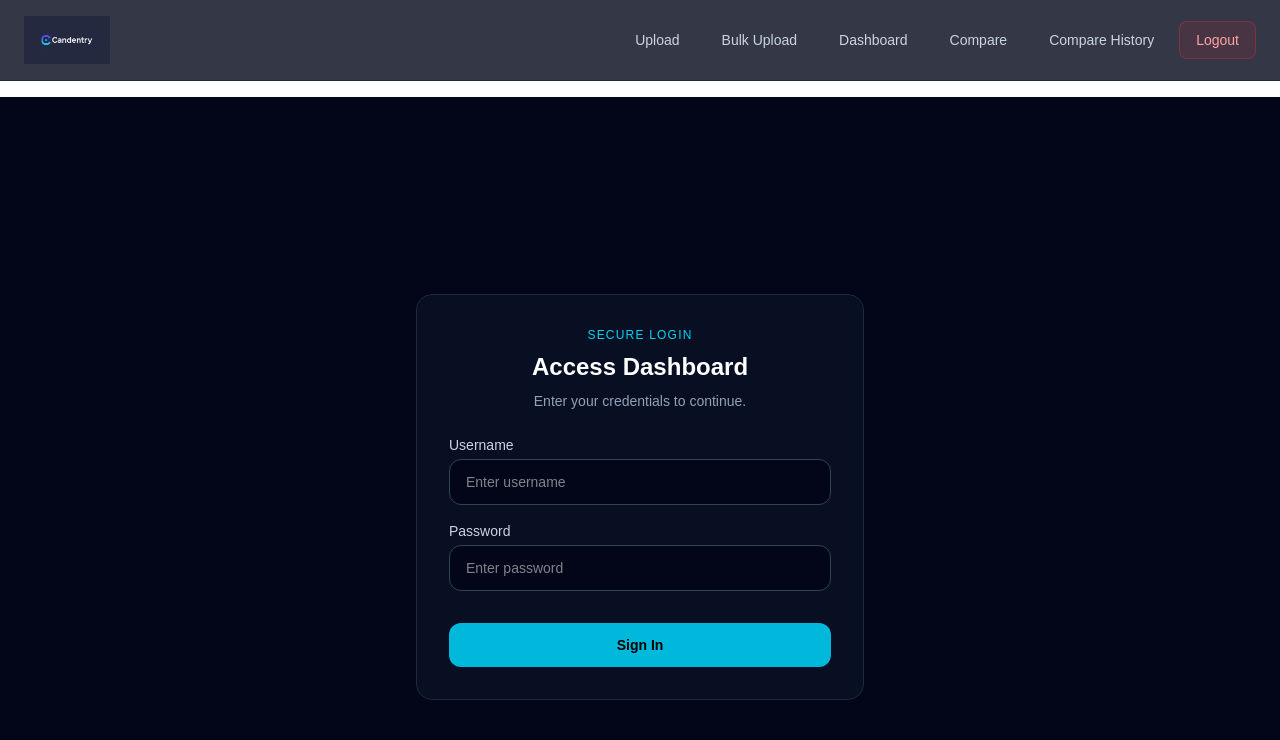
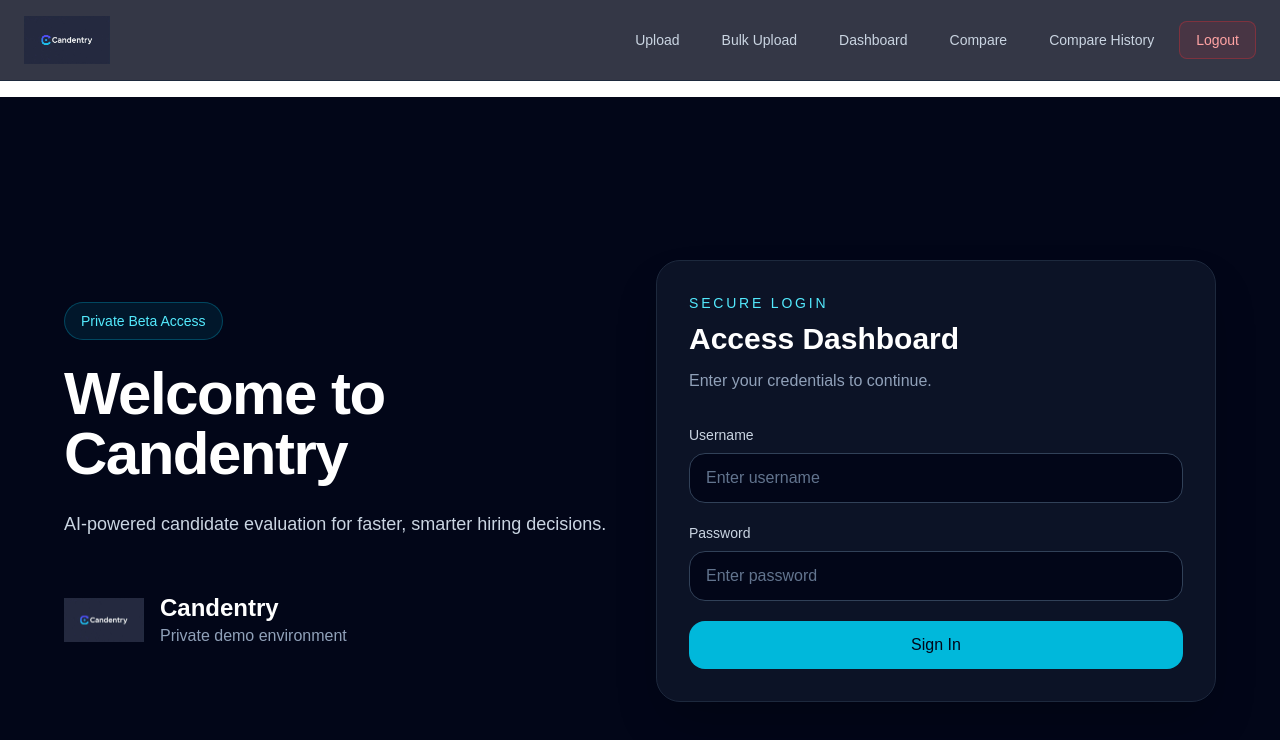
Before and after one commit to unvrsefer-design/candentry, a Next.js app: page /login in a window 1280 px wide. Shown: the top 740 px of the page. Built offline with nearby package versions, Linux system fonts and the light colour scheme.

Commit message:
restore login hero and remove demo credentials

```diff
--- a/app/login/page.tsx
+++ b/app/login/page.tsx
@@ -1,80 +1,161 @@
 "use client";
 
-import { useState } from "react";
+import Image from "next/image";
+import { useRouter, useSearchParams } from "next/navigation";
+import { FormEvent, Suspense, useMemo, useState } from "react";
 
-export default function LoginPage() {
+function LoginPageContent() {
+  const router = useRouter();
+  const searchParams = useSearchParams();
+
+  const nextPath = useMemo(() => {
+    return searchParams.get("next") || "/upload";
+  }, [searchParams]);
+
   const [username, setUsername] = useState("");
   const [password, setPassword] = useState("");
+  const [loading, setLoading] = useState(false);
+  const [error, setError] = useState("");
 
-  async function handleLogin(e: React.FormEvent) {
+  async function handleSubmit(e: FormEvent) {
     e.preventDefault();
+    setError("");
 
-    const res = await fetch("/api/login", {
+    try {
+      setLoading(true);
+
+      const response = await fetch("/api/login", {
         method: "POST",
-      body: JSON.stringify({ username, password }),
+        headers: {
+          "Content-Type": "application/json",
+        },
+        body: JSON.stringify({
+          username,
+          password,
+        }),
       });
 
-    if (res.ok) {
-      window.location.href = "/";
-    } else {
-      alert("Invalid credentials");
+      const result = await response.json();
+
+      if (!response.ok) {
+        setError(result.error || "Login failed.");
+        return;
+      }
+
+      router.push(nextPath);
+      router.refresh();
+    } catch {
+      setError("Something went wrong during login.");
+    } finally {
+      setLoading(false);
     }
   }
 
   return (
-    <div className="flex min-h-screen items-center justify-center bg-slate-950 px-6">
-      <div className="w-full max-w-md rounded-2xl border border-slate-800 bg-slate-900/60 p-8 backdrop-blur">
+    <main className="min-h-screen bg-slate-950 px-6 py-16 text-white">
+      <div className="mx-auto flex min-h-[80vh] max-w-6xl items-center">
+        <div className="grid w-full gap-8 lg:grid-cols-2">
+          <div className="flex flex-col justify-center">
+            <div className="mb-6 inline-flex w-fit rounded-full border border-cyan-500/30 bg-cyan-500/10 px-4 py-2 text-sm text-cyan-300">
+              Private Beta Access
+            </div>
 
-        {/* HEADER */}
-        <div className="mb-6 text-center">
-          <p className="text-xs uppercase tracking-widest text-cyan-400">
+            <h1 className="text-4xl font-semibold tracking-tight sm:text-6xl">
+              Welcome to Candentry
+            </h1>
+
+            <p className="mt-6 max-w-xl text-lg leading-8 text-slate-300">
+              AI-powered candidate evaluation for faster, smarter hiring
+              decisions.
+            </p>
+
+            <div className="mt-10 flex items-center gap-4">
+              <Image
+                src="/logo.png"
+                alt="Candentry logo"
+                width={88}
+                height={88}
+                className="h-20 w-20 object-contain"
+                priority
+              />
+              <div>
+                <p className="text-2xl font-semibold">Candentry</p>
+                <p className="text-slate-400">Private demo environment</p>
+              </div>
+            </div>
+          </div>
+
+          <div className="rounded-3xl border border-slate-800 bg-slate-900/80 p-8 shadow-2xl backdrop-blur">
+            <div className="mb-8">
+              <p className="text-sm uppercase tracking-[0.2em] text-cyan-300">
                 Secure Login
               </p>
-          <h1 className="mt-2 text-2xl font-semibold text-white">
-            Access Dashboard
-          </h1>
-          <p className="mt-2 text-sm text-slate-400">
+              <h2 className="mt-2 text-3xl font-semibold">Access Dashboard</h2>
+              <p className="mt-3 text-slate-400">
                 Enter your credentials to continue.
               </p>
             </div>
 
-        {/* FORM */}
-        <form onSubmit={handleLogin} className="space-y-4">
-
+            <form onSubmit={handleSubmit} className="space-y-5">
               <div>
-            <label className="mb-1 block text-sm text-slate-300">
+                <label className="mb-2 block text-sm font-medium text-slate-300">
                   Username
                 </label>
                 <input
                   type="text"
-              placeholder="Enter username"
                   value={username}
                   onChange={(e) => setUsername(e.target.value)}
-              className="w-full rounded-xl border border-slate-700 bg-slate-950 px-4 py-3 text-sm text-white outline-none focus:border-cyan-500"
+                  placeholder="Enter username"
+                  className="w-full rounded-2xl border border-slate-700 bg-slate-950 px-4 py-3 text-white outline-none placeholder:text-slate-500 focus:border-cyan-500"
                 />
               </div>
 
               <div>
-            <label className="mb-1 block text-sm text-slate-300">
+                <label className="mb-2 block text-sm font-medium text-slate-300">
                   Password
                 </label>
                 <input
                   type="password"
-              placeholder="Enter password"
                   value={password}
                   onChange={(e) => setPassword(e.target.value)}
-              className="w-full rounded-xl border border-slate-700 bg-slate-950 px-4 py-3 text-sm text-white outline-none focus:border-cyan-500"
+                  placeholder="Enter password"
+                  className="w-full rounded-2xl border border-slate-700 bg-slate-950 px-4 py-3 text-white outline-none placeholder:text-slate-500 focus:border-cyan-500"
                 />
               </div>
 
+              {error && (
+                <div className="rounded-2xl border border-red-500/30 bg-red-500/10 px-4 py-3 text-sm text-red-300">
+                  {error}
+                </div>
+              )}
+
               <button
                 type="submit"
-            className="mt-4 w-full rounded-xl bg-cyan-500 py-3 text-sm font-semibold text-black transition hover:bg-cyan-400"
+                disabled={loading}
+                className="flex w-full items-center justify-center rounded-2xl bg-cyan-500 px-4 py-3 font-medium text-slate-950 transition hover:bg-cyan-400 disabled:cursor-not-allowed disabled:opacity-70"
               >
-            Sign In
+                {loading ? "Signing in..." : "Sign In"}
               </button>
             </form>
           </div>
         </div>
+      </div>
+    </main>
   );
 }
+
+export default function LoginPage() {
+  return (
+    <Suspense
+      fallback={
+        <main className="min-h-screen bg-slate-950 px-6 py-16 text-white">
+          <div className="mx-auto max-w-4xl rounded-3xl border border-slate-800 bg-slate-900 p-10">
+            Loading login...
+          </div>
+        </main>
+      }
+    >
+      <LoginPageContent />
+    </Suspense>
+  );
+}
```
Lines whose indentation alone changed are shown as unchanged.
